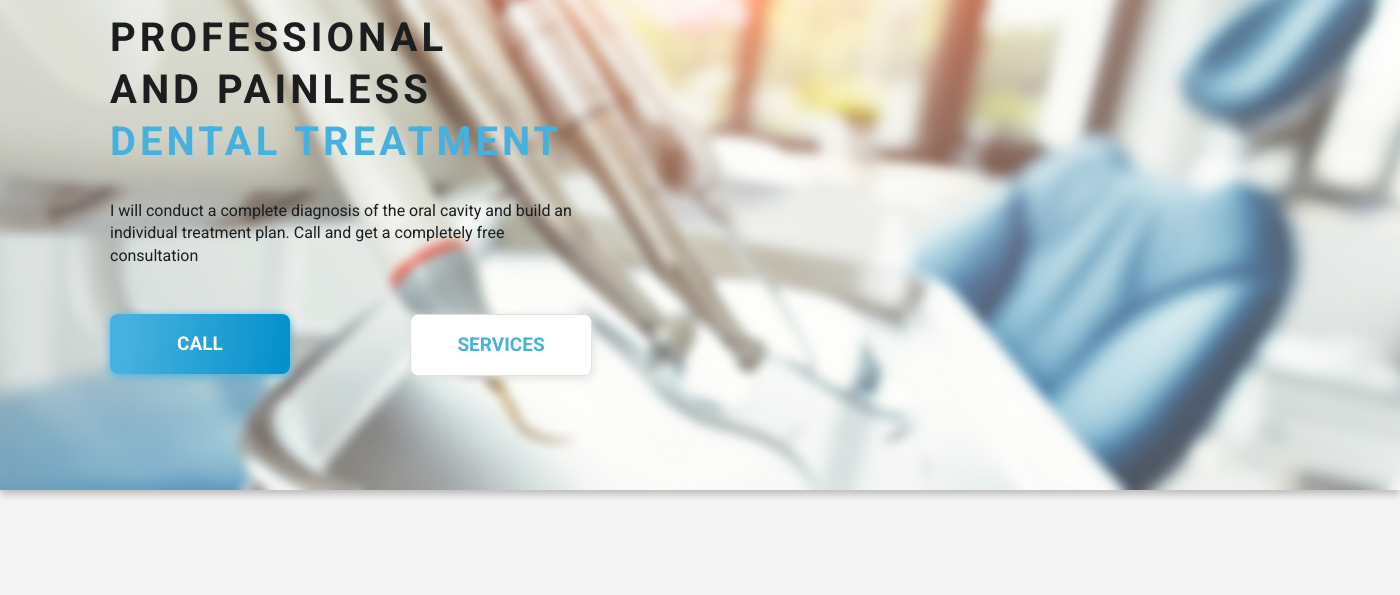
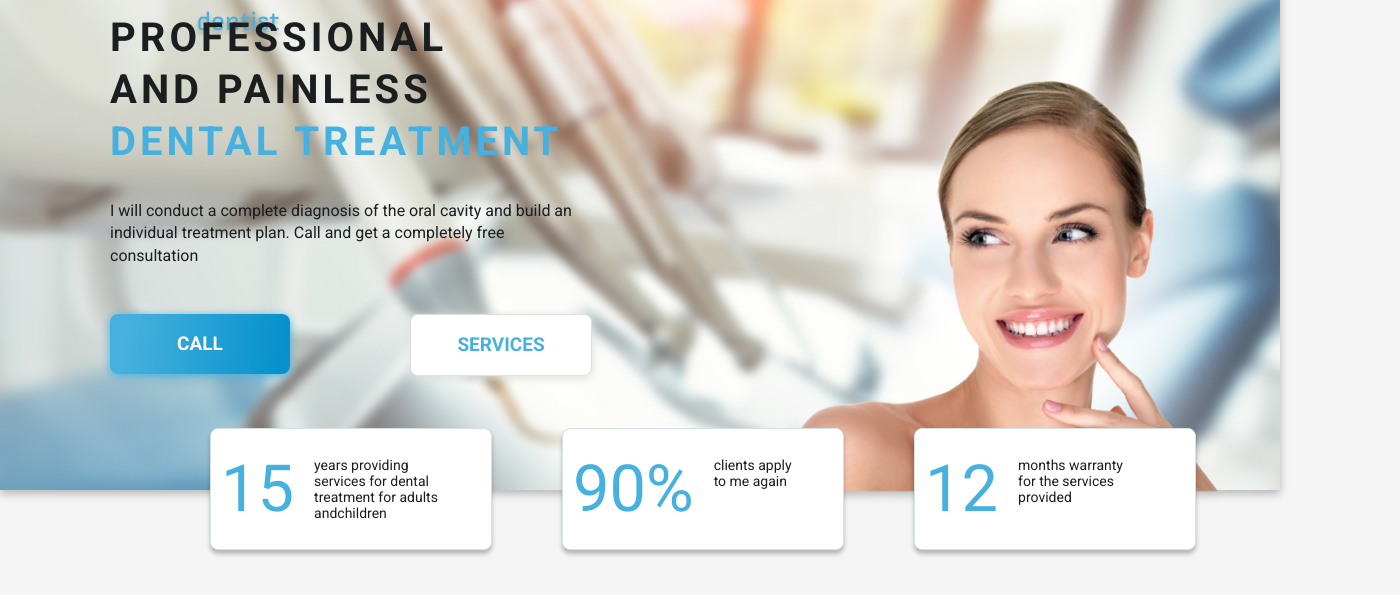
Before and after one commit to Eduard-90/Lesson12, a plain HTML site: page index.html in a window 1280 px wide. Shown: the part 173-768 px from the top of the page, 1400 px wide, since content can reach past the window. Drawn offline with Linux system fonts and the light colour scheme.

Commit message:
new branch

```diff
--- a/CSS/style.css
+++ b/CSS/style.css
@@ -1,6 +1,7 @@
 * {
   margin: 0;
   padding: 0;
+  /* box-sizing: border-box; */
 }
 @font-face {
   font-family: "Sofia Sans";
@@ -10,7 +11,6 @@
   font-weight: normal;
 }
 body {
-  max-width: 1400px;
   background: #f5f5f5;
   font-family: "Roboto";
   font-style: normal;
@@ -20,7 +20,8 @@ body {
 }
 .header {
   background-image: url(../img/Rectangle\ 1.jpg);
-  width: 1400px;
+  max-width: 1400px;
+  width: 100%;
   height: 663px;
   filter: drop-shadow(0px 4px 4px rgba(0, 0, 0, 0.25));
 }
@@ -68,6 +69,9 @@ body {
   text-decoration: none;
   color: #1b1d1f;
 }
+.nav a:hover {
+  color: rgb(192, 15, 15);
+}
 .header__phone {
   display: flex;
   flex-direction: row;
@@ -84,6 +88,9 @@ body {
   color: #1b1d1f;
   text-decoration: none;
 }
+.header__phone a:hover {
+  color: rgb(192, 15, 15);
+}
 .language {
   display: flex;
   flex-direction: row;
@@ -99,6 +106,9 @@ body {
 .language a {
   color: #000000;
   text-decoration: none;
+}
+.language a:hover {
+  color: rgb(192, 15, 15);
 }
 .language p {
   padding: 0 11px 0 11px;
@@ -163,3 +173,56 @@ body {
   color: #46b1de;
   text-decoration: none;
 }
+.call__btn:hover,
+.services__btn:hover {
+  color: rgb(192, 15, 15);
+}
+.girl__img {
+}
+.girl__img img {
+  width: 572px;
+  height: 530.77px;
+  object-fit: cover;
+  position: absolute;
+  left: 718px;
+  top: 172px;
+}
+.statistics {
+  display: flex;
+  flex-direction: row;
+  position: absolute;
+  margin: -62px 0 0 210px;
+}
+.statistics p {
+  /* width: 93px; */
+  height: 120px;
+  font-size: 65px;
+  line-height: 76px;
+  display: flex;
+  align-items: center;
+  text-align: center;
+  color: #46b1de;
+  padding: 0 10px 0 10px;
+}
+.statistics span {
+  text-align: start;
+  vertical-align: middle;
+  align-items: center;
+  /* width: 146px; */
+  height: 64px;
+  font-size: 14px;
+  line-height: 16px;
+  color: #1b1d1f;
+  padding-left: 20px;
+}
+.statistics1,
+.statistics2,
+.statistics3 {
+  width: 280px;
+  height: 120px;
+  background: #ffffff;
+  border: 1px solid #d8e1e1;
+  box-shadow: 0px 4px 4px rgba(0, 0, 0, 0.25);
+  border-radius: 8px;
+  margin-right: 70px;
+}
--- a/index.html
+++ b/index.html
@@ -53,8 +53,41 @@
         <a href="#" class="call__btn">CALL</a>
         <a href="#" class="services__btn">SERVICES</a>
       </section>
+      <div class="girl__img">
+        <img src="img/Group 5.png" alt="girl" />
+      </div>
     </header>
-    <div class="content"></div>
+    <div class="main__content">
+      <div class="statistics">
+        <div class="statistics1">
+          <p>
+            15<span
+              >years providing <br />
+              services for dental <br />
+              treatment for adults <br />
+              andchildren</span
+            >
+          </p>
+        </div>
+        <div class="statistics2">
+          <p>
+            90%<span
+              >clients apply <br />
+              to me again</span
+            >
+          </p>
+        </div>
+        <div class="statistics3">
+          <p>
+            12<span
+              >months warranty <br />
+              for the services <br />
+              provided</span
+            >
+          </p>
+        </div>
+      </div>
+    </div>
     <footer class="footer"></footer>
   </body>
 </html>
```
Also changed, not shown: img/Group 5.png (added).
